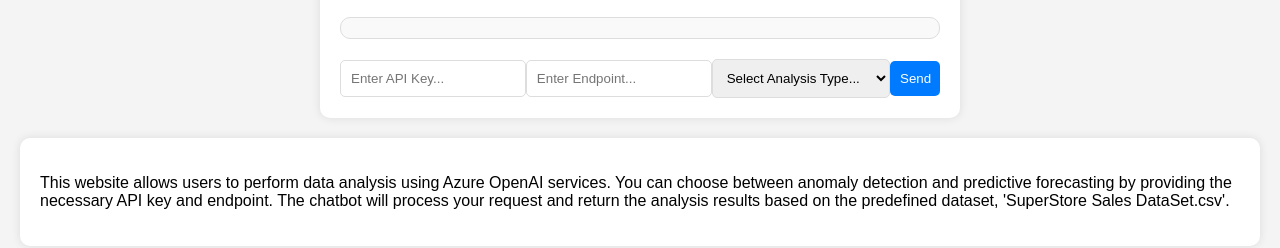
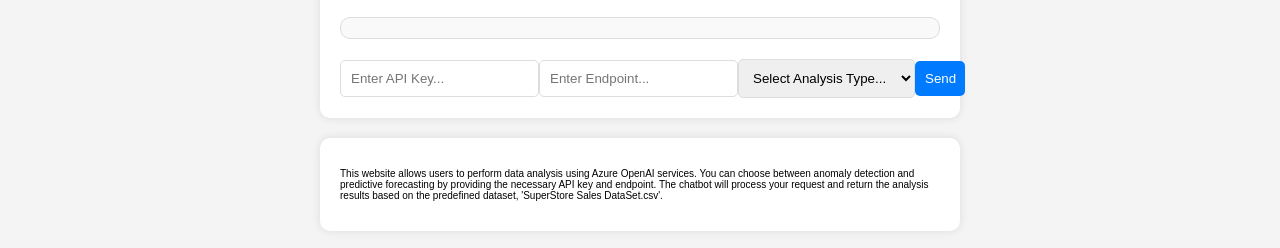
Before and after one commit to sophiakobzar/SmartSalesGuard, a plain HTML site: page index.html in a window 1280 px wide. Shown: the part 122-370 px from the top of the page. Drawn offline with Linux system fonts and the light colour scheme.

Commit message:
fixed footer

```diff
--- a/index.html
+++ b/index.html
@@ -13,11 +13,12 @@
         }
         .container {
             max-width: 600px;
-            margin: auto;
             background: #fff;
             padding: 20px;
             border-radius: 10px;
             box-shadow: 0 0 10px rgba(0, 0, 0, 0.1);
+			width: 100%;
+			margin: 0 auto;
         }
         .chat-header, .chat-footer {
             display: flex;
@@ -63,7 +64,6 @@
             background-color: #4caf50;
         }
         .chat-footer input, .chat-footer select {
-            width: calc(100% - 120px);
             padding: 10px;
             border: 1px solid #ddd;
             border-radius: 5px;
@@ -87,13 +87,14 @@
             width: 100px; /* Adjust the width as needed */
         }
         .bubble {
-			background-color: #fff;
+			max-width: 600px;
+			background: #fff;
 			padding: 20px;
 			border-radius: 10px;
 			box-shadow: 0 0 10px rgba(0, 0, 0, 0.1);
-			margin-top: 20px;
-			max-width: 100%; /* Ensure the footer does not exceed the container width */
-			box-sizing: border-box; /* Include padding and border in the element's total width and height */
+			width: 100%;
+			margin: 20px auto;
+			font-size: 10px; /* Adjust the font size as needed */
 		}
     </style>
 </head>
@@ -117,7 +118,7 @@
             <button id="send-button">Send</button>
         </div>
     </div>
-	<div class="chat-footer bubble">
+	<div class="bubble">
 		<p>This website allows users to perform data analysis using Azure OpenAI services.
 		You can choose between anomaly detection and predictive forecasting by providing the necessary API key and endpoint.
 		The chatbot will process your request and return the analysis results based on the predefined dataset, 'SuperStore Sales DataSet.csv'.</p>
```
